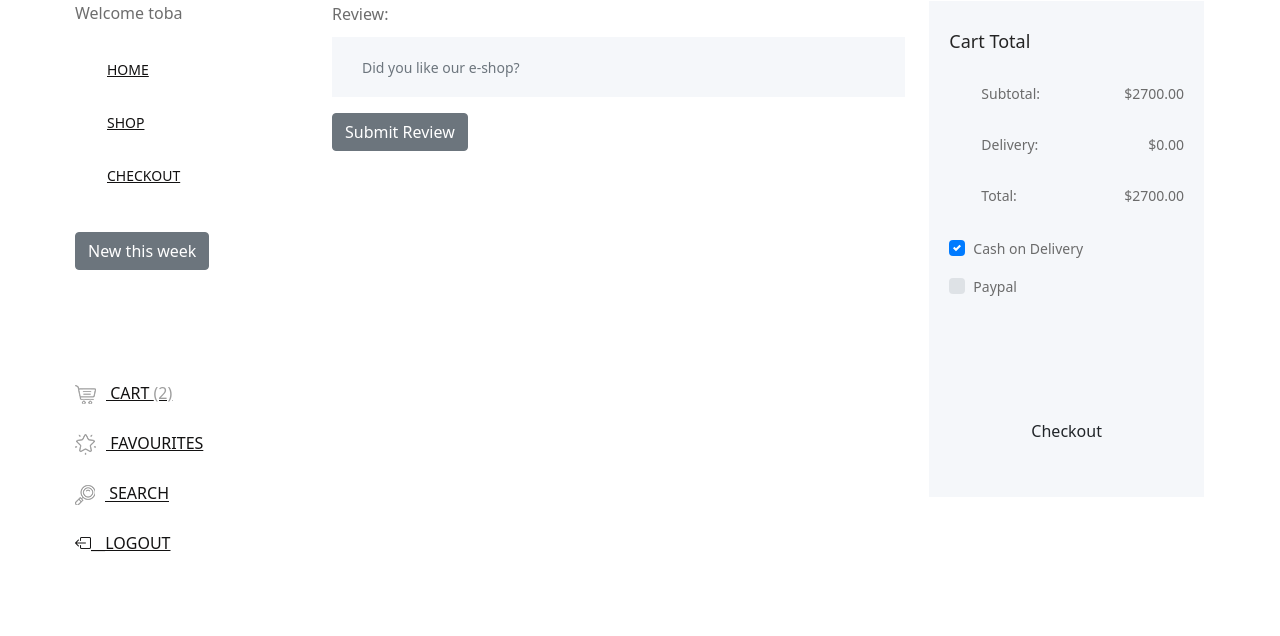
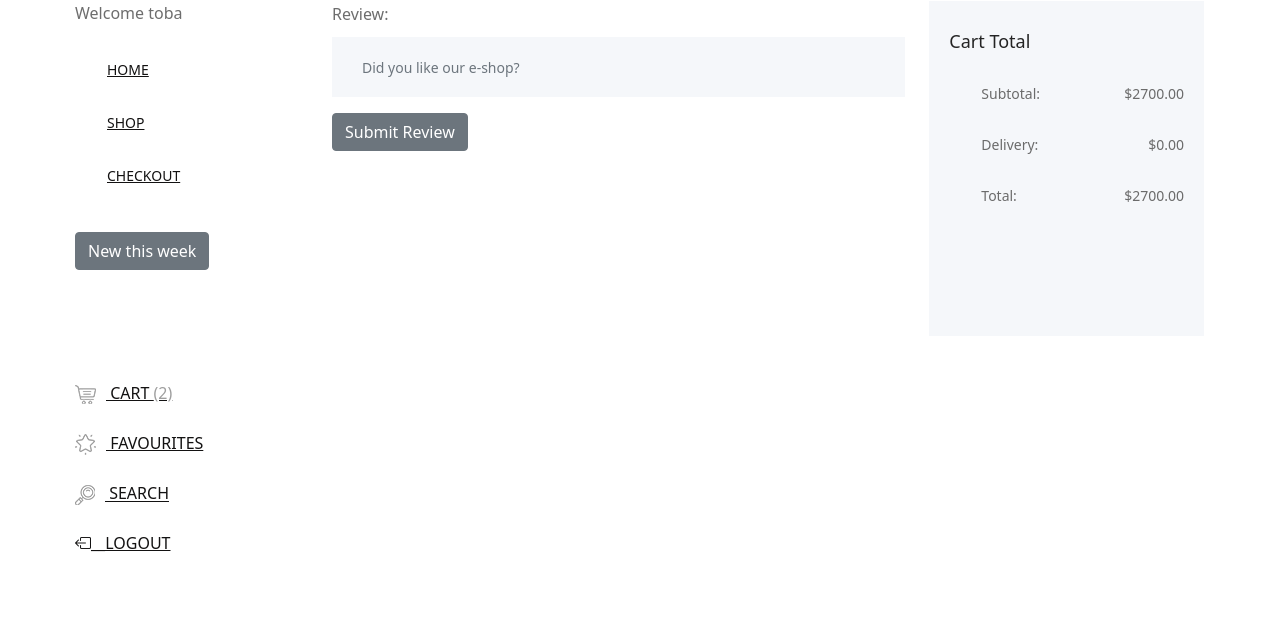
Before and after one commit to toba-madamori/Ecommerce-Armado, a Django app: page /checkout in a window 1280 px wide. Shown: the part 217-853 px from the top of the page. Run offline with Django 3.2, Linux system fonts and the light colour scheme; a user stored in the database is signed in; data comes from the database, SQL or seed files in the repository; both versions use the stored data as it was after the commit; style sheets or scripts are compiled from the project's sources; some libraries are stand-ins or nearby versions.

Commit message:
integrated paypals client payment apk for the checkout feature

```diff
--- a/main/templates/main/checkout.html
+++ b/main/templates/main/checkout.html
@@ -36,21 +36,48 @@
                                 <li><span>total:</span> <span>${{ total }}.00</span></li>
                             </ul>
 
-                            <div class="payment-method">
-                                <!-- Cash on delivery -->
-                                <div class="custom-control custom-checkbox mr-sm-2">
-                                    <input type="checkbox" class="custom-control-input" id="cod" checked>
-                                    <label class="custom-control-label" for="cod">Cash on Delivery</label>
-                                </div>
-                                <!-- Paypal -->
-                                <div class="custom-control custom-checkbox mr-sm-2">
-                                    <input type="checkbox" class="custom-control-input" id="paypal">
-                                    <label class="custom-control-label" for="paypal">Paypal<i class="bi bi-paypal"></i></label>
-                                </div>
-                            </div>
+
 
                             <div class="cart-btn mt-100">
-                                <a href="#" class="btn amado-btn w-100">Checkout</a>
+                                <div id="paypal-button-container"></div>
+
+                                    <!-- Include the PayPal JavaScript SDK -->
+                                    <script src="https://www.paypal.com/sdk/js?client-id=AY1ERAEa2lCx6MzILKeJpaMSmKYB0fxDxayfX6NImVAmhF6jsyWVWFTlyru5WE961O9fWGIDM9l3Ahde&currency=USD"></script>
+
+                                    <script>
+                                        // Render the PayPal button into #paypal-button-container
+                                        paypal.Buttons({
+
+                                            // Set up the transaction
+                                            createOrder: function(data, actions) {
+                                                return actions.order.create({
+                                                    purchase_units: [{
+                                                        amount: {
+                                                            value: '{{ total }}'
+                                                        }
+                                                    }]
+                                                });
+                                            },
+
+                                            // Finalize the transaction
+                                            onApprove: function(data, actions) {
+                                                return actions.order.capture().then(function(orderData) {
+                                                    // Successful capture! For demo purposes:
+                                                    console.log('Capture result', orderData, JSON.stringify(orderData, null, 2));
+                                                    var transaction = orderData.purchase_units[0].payments.captures[0];
+                                                    alert('Transaction '+ transaction.status + ': ' + transaction.id + '\n\nSee console for all available details');
+
+                                                    // Replace the above to show a success message within this page, e.g.
+                                                    // const element = document.getElementById('paypal-button-container');
+                                                    // element.innerHTML = '';
+                                                    // element.innerHTML = '<h3>Thank you for your payment!</h3>';
+                                                    // Or go to another URL:  actions.redirect('thank_you.html');
+                                                });
+                                            }
+
+
+                                        }).render('#paypal-button-container');
+                                    </script>
                             </div>
                         </div>
                     </div>
@@ -60,4 +87,6 @@
     </div>
     <!-- ##### Main Content Wrapper End ##### -->
 
+
+
 {% endblock content %}
```
Also changed, not shown: db.sqlite3.
